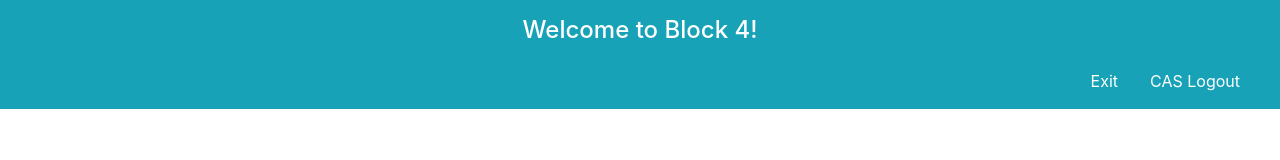
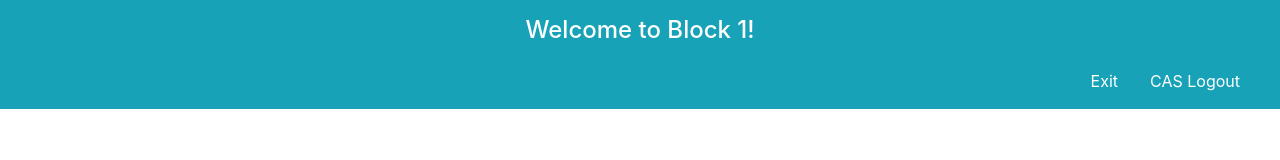
Before and after one commit to gpham99/qrc-schedule-system, a React (Create React App) app in the folder frontend/: page /admin in a window 1280 px wide. Shown: the top 160 px of the page. Built offline with nearby package versions, Linux system fonts and the light colour scheme; no server answers.

Commit message:
block num is taken from API and tutor schedule error fixed

```diff
--- a/frontend/src/Components/Admin.js
+++ b/frontend/src/Components/Admin.js
@@ -22,6 +22,23 @@ const Admin = () => {
       return true;
     }
   });
+  const [blockNum, setBlockNum] = useState(1);
+
+  useEffect(() => {
+    const requestOptions = {
+      method: "GET",
+      headers: { "Content-Type": "application/json" },
+    };
+
+    fetch("http://44.230.115.148:8080/api/get_block", requestOptions)
+      .then((response) => {
+        return response.json();
+      })
+      .then((data) => {
+        console.log(data);
+        setBlockNum(data["block"]);
+      });
+  }, []);
 
   useEffect(() => {
     const requestOptions = {
@@ -61,7 +78,10 @@ const Admin = () => {
         <div>
           <div class="bg-info">
             <div class="pt-3">
-              <h4 class="text-white text-bold"> Welcome to Block 4!</h4>
+              <h4 class="text-white text-bold">
+                {" "}
+                Welcome to Block {blockNum}!
+              </h4>
             </div>
 
             <div class="d-flex flex-row justify-content-end pr-4">
--- a/frontend/src/Components/Tutor.js
+++ b/frontend/src/Components/Tutor.js
@@ -17,6 +17,24 @@ const Tutor = () => {
       return true;
     }
   });
+
+  const [blockNum, setBlockNum] = useState(1);
+
+  useEffect(() => {
+    const requestOptions = {
+      method: "GET",
+      headers: { "Content-Type": "application/json" },
+    };
+
+    fetch("http://44.230.115.148:8080/api/get_block", requestOptions)
+      .then((response) => {
+        return response.json();
+      })
+      .then((data) => {
+        console.log(data);
+        setBlockNum(data["block"]);
+      });
+  }, []);
 
   useEffect(() => {
     const requestOptions = {
@@ -55,7 +73,10 @@ const Tutor = () => {
         <div>
           <div class="bg-info">
             <div class="pt-3">
-              <h4 class="text-white text-bold"> Welcome to Block 4!</h4>
+              <h4 class="text-white text-bold">
+                {" "}
+                Welcome to Block {blockNum}!
+              </h4>
             </div>
 
             <div class="d-flex flex-row justify-content-end pr-4">
```
